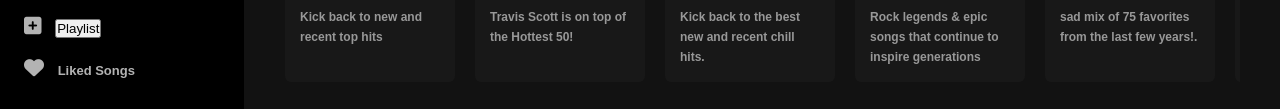
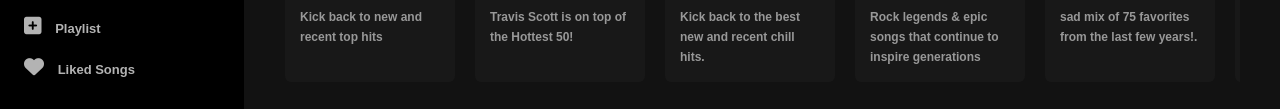
Before and after one commit to ArpitaBehuria1/SpotifyCloneWebsite, a plain HTML site: page index.html in a window 1280 px wide. Shown: the part 283-392 px from the top of the page. Drawn offline with Linux system fonts and the light colour scheme.

Commit message:
removed button

```diff
--- a/index.html
+++ b/index.html
@@ -46,8 +46,7 @@
             <li>
                 <a href="#">
                     <span class="fa fas fa-plus-square"></span>
-                    <span><button >Playlist</button>
-                    </span>
+                    <span>Playlist</span>
                 </a>
             </li>
 
```
